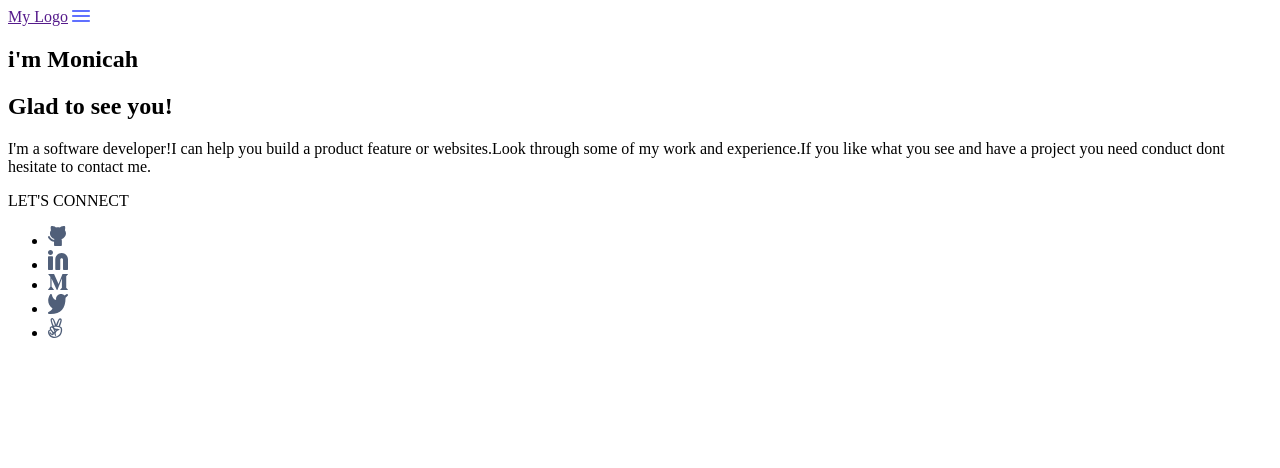
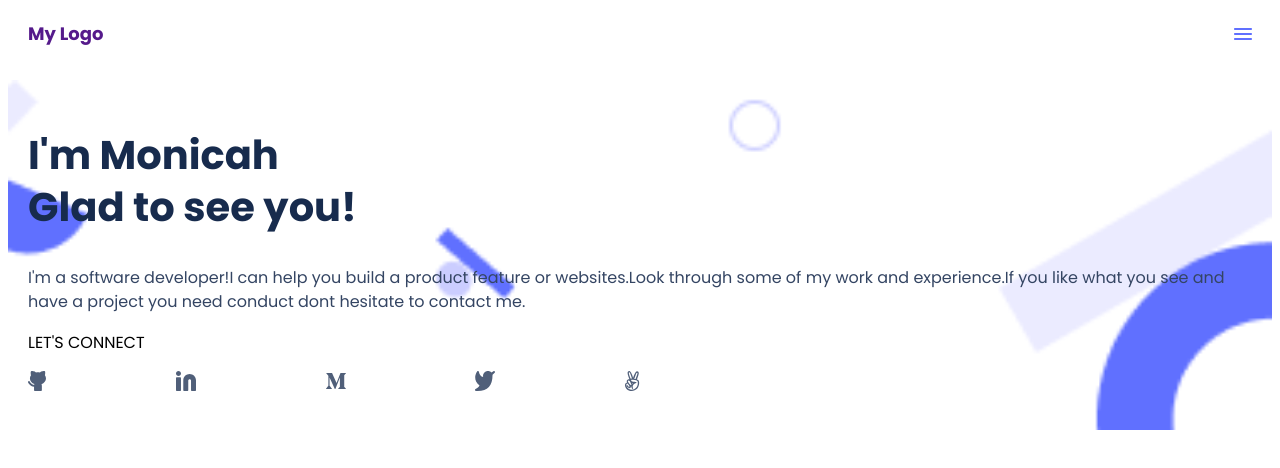
Before and after one commit to monicah79/Personal-portfolio, a plain HTML site: page index.html in a window 1280 px wide. Drawn offline with Linux system fonts and the light colour scheme.

Commit message:
edit css

```diff
--- a/index.html
+++ b/index.html
@@ -5,25 +5,26 @@
     <meta http-equiv="X-UA-Compatible" content="IE=edge">
     <meta name="viewport" content="width=device-width, initial-scale=1.0">
     <title>Portfolio</title>
+    <link rel="stylesheet" href="style.css">
 </head>
 <body>
-    <div>
-        <header>
+    <div class="main-page">
+        <header class="header">
             <a href="">My Logo</a>
             <img src="Images/Menu-icon.svg" alt="">
         </header>
-        <section>
+        <section class="homepage-section">
 
         <h1>
-            i'm Monicah
-        </h1>
-        <h2>Glad to see you!</h2>
+        I'm Monicah <br>
+        Glad to see you!</h1>
 
-    <p1>
+    <p class="homepage-paragraph">
         I'm a software developer!I can help you build a product feature or websites.Look through some of my work and experience.If you like what you see and have a project you need conduct dont hesitate to contact me.
-    </p1>
-    <p>LET'S CONNECT</p>
-    <ul>
+    </p>
+    <p class="homepage-quotes">
+        LET'S CONNECT</p>
+    <ul class="icons">
         <li>
             <a href=""><img src="Images/github.svg" alt=""></a>
         </li>
--- a/style.css
+++ b/style.css
@@ -1,5 +1,66 @@
-#div1 {
-    background-color:blueviolet;
-    background-size: 100px 80px;
+@import url('https://fonts.googleapis.com/css2?family=Poppins:wght@400;500;700&display=swap');
+body{
+  font-family: "Poppins";
+}
+.main-page{
+  display:flex;
+  flex-direction: column;
+  height: 100vh;
+}
+header.header{
+display:flex;
+justify-content: space-between;
+font-style: normal;
+font-weight: 700;
+font-size: 18px;
+line-height: 20px;
+padding: 16px 20px;
+align-items: center;
+text-align: center;
 
-  }
+color: #6070FF;
+}
+header.header a{
+  text-decoration: none;
+}
+section.homepage-section{
+  background-image: url(Images/Background-image.png);
+  background-size: cover;
+  margin-top: 20px;
+  padding: 16px 20px;
+}
+section.homepage-section h1{
+  font-style: normal;
+  font-weight: 700;
+  font-size: 40px;
+  line-height: 52px;
+  display: flex;
+  align-items: center;
+  color: #172B4D
+
+}
+p.homepage-paragraph{
+  font-style: normal;
+  font-weight: 400;
+  font-size: 16px;
+  line-height: 24px;
+
+  color: #344563;
+
+}
+p.homepage-quote{
+  font-style: normal;
+font-weight: 500;
+font-size: 16px;
+line-height: 24px;
+
+color: #7F8CFF;
+
+}
+ul.icons{
+  display:flex;
+  justify-content: space-between;
+  width: 50%;
+  list-style-type: none;
+  padding: 0;
+}
```
Also changed, not shown: 1 other file.
